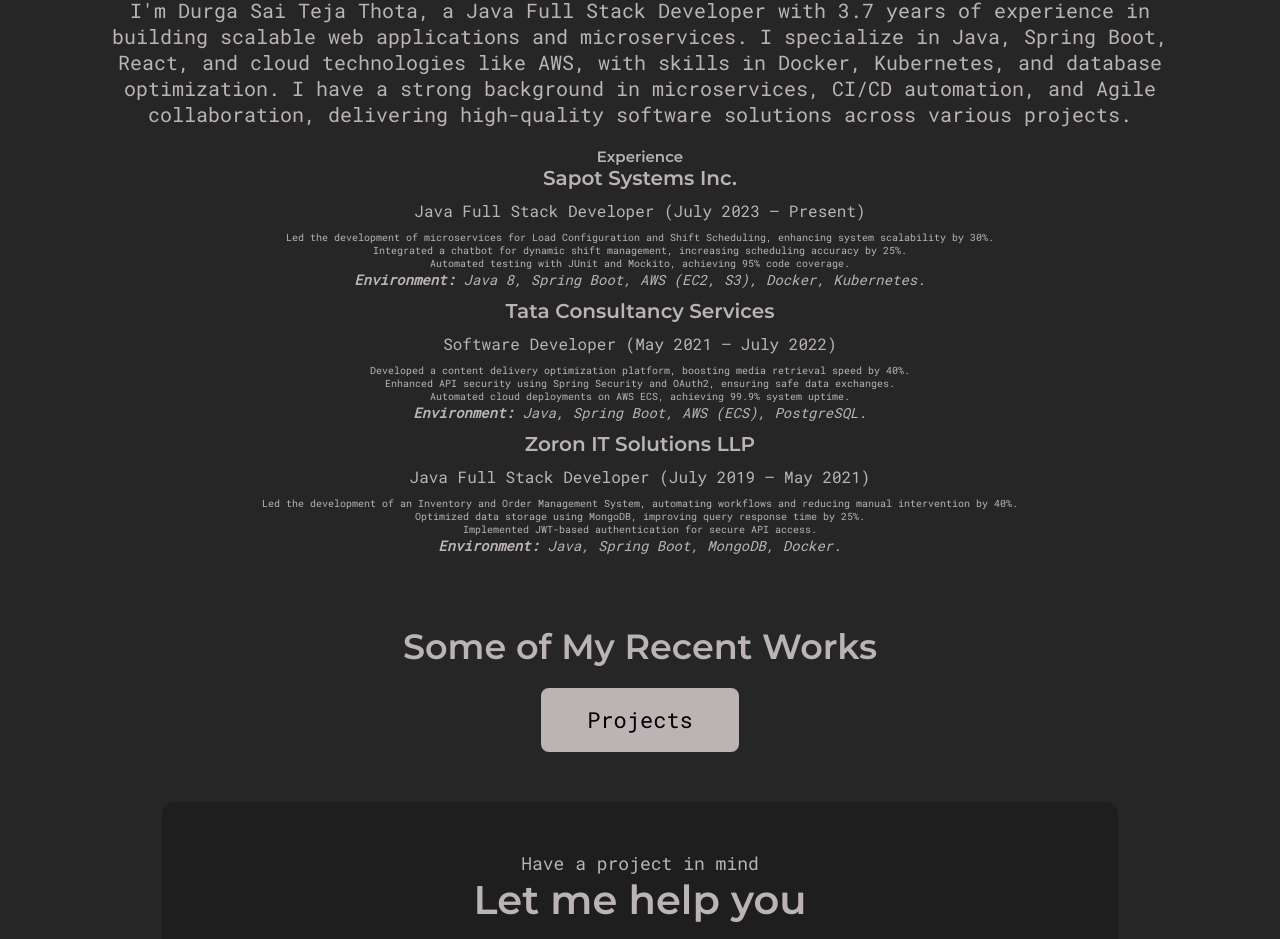
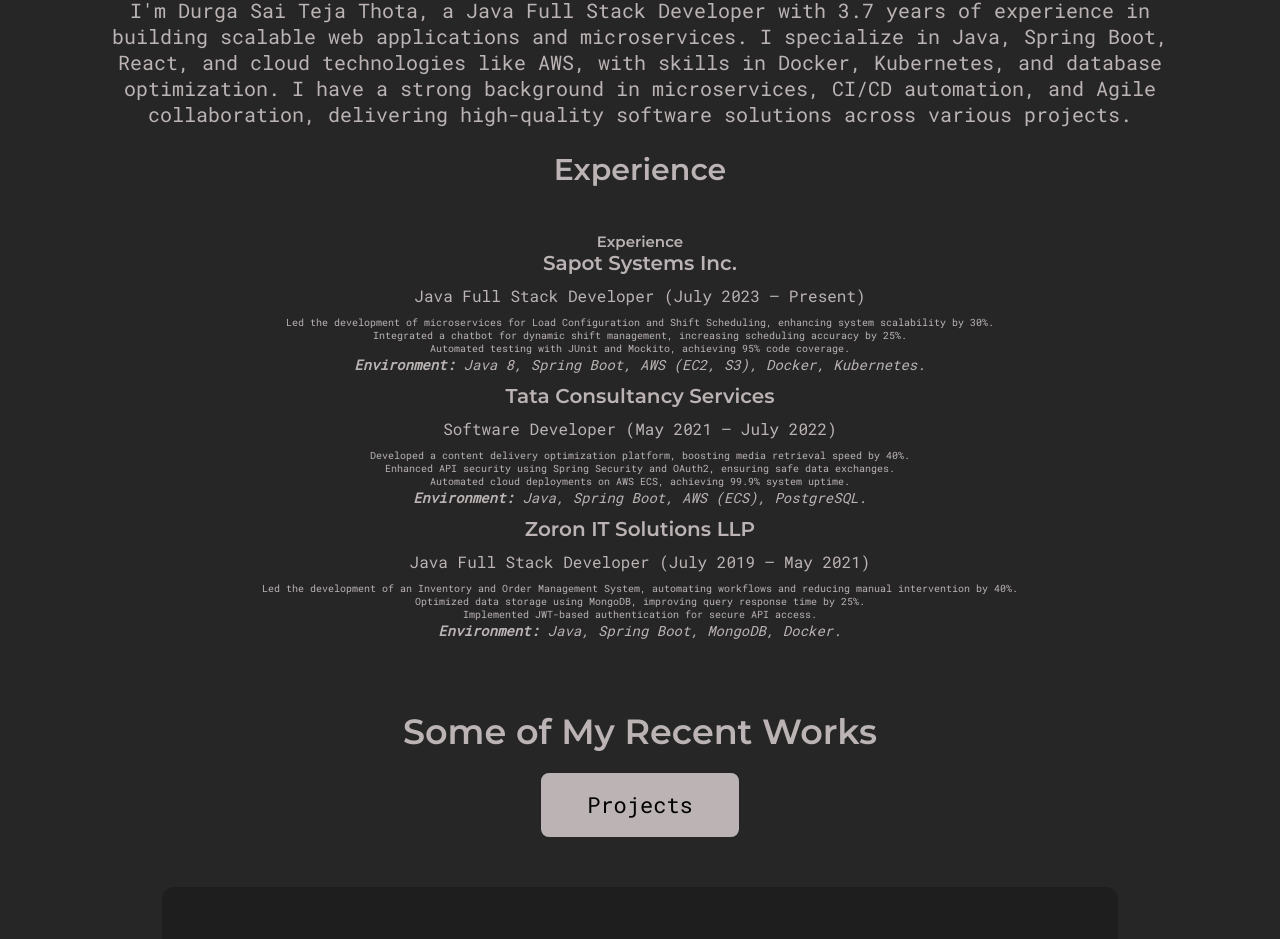
Before and after one commit to durgasaitejathota/durga-portfolio, a React (Create React App) app: page / in a window 1280 px wide. Shown: the part 1088-2027 px from the top of the page. Built offline with nearby package versions, Linux system fonts and the light colour scheme.

Commit message:
Update Home.js

```diff
--- a/src/pages/Home.js
+++ b/src/pages/Home.js
@@ -20,6 +20,12 @@ const HomeStyle = styled.div`
     margin-top: 1rem;
   }
 
+  .experience {
+    font-size: 3rem; /* Match font size with introduction */
+    margin: 2rem 0; /* Consistent spacing */
+    line-height: 1.5;
+  }
+
   .recentWorks {
     font-size: 3.5rem; /* Make "Some of My Recent Works" larger */
     font-weight: bold;
@@ -33,6 +39,9 @@ const HomeStyle = styled.div`
     }
     .about {
       font-size: 1.8rem;
+    }
+    .experience {
+      font-size: 2.5rem; /* Adjust for smaller screens */
     }
     .recentWorks {
       font-size: 3rem;
@@ -52,6 +61,7 @@ export default function Home() {
           I have a strong background in microservices, CI/CD automation, and Agile collaboration, delivering high-quality software solutions across various projects.
         </p>
 
+        <h2 className="experience">Experience</h2> {/* Added Experience heading */}
         <ExperienceSection /> {/* Experience Section displayed here */}
 
         <h2 className="recentWorks">Some of My Recent Works</h2>
```
